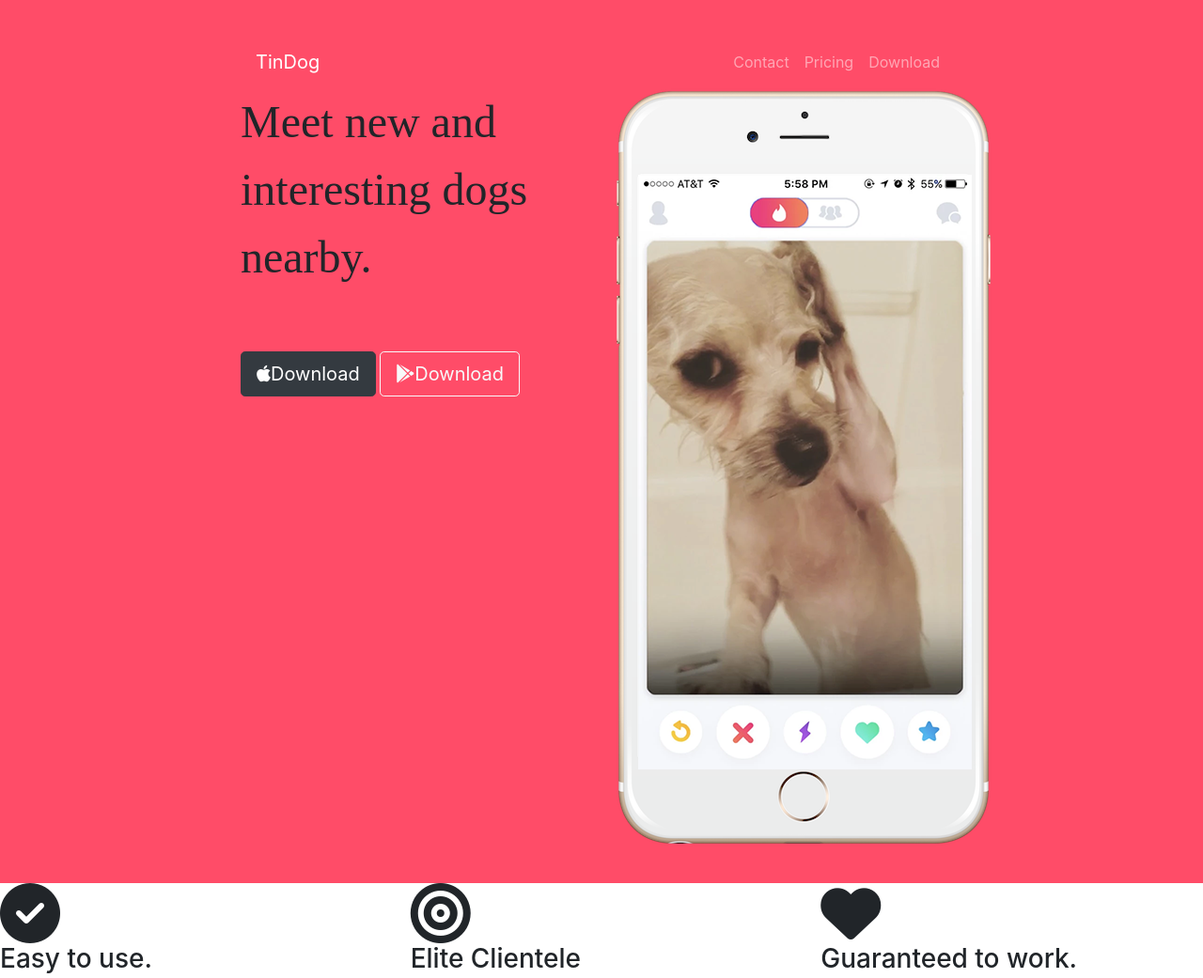
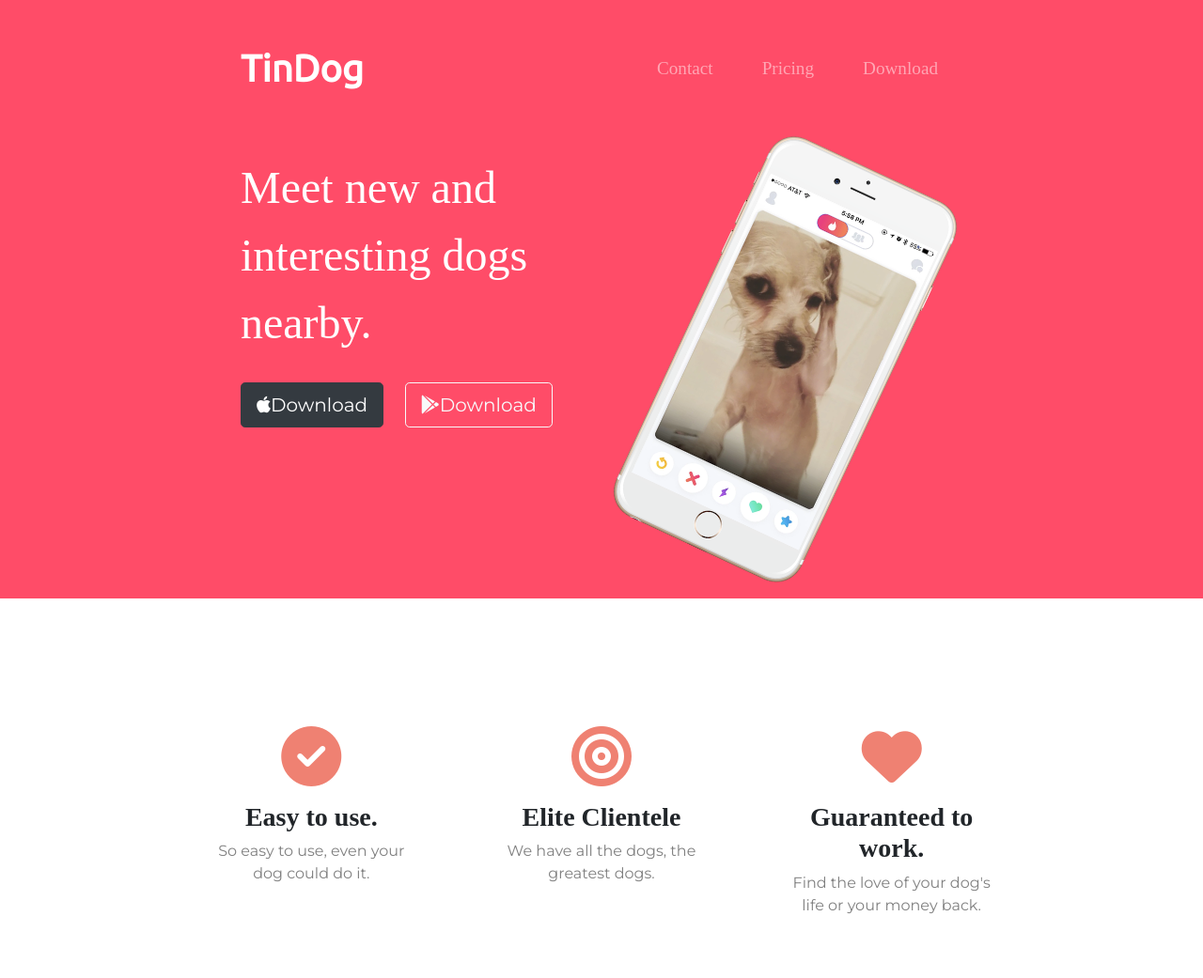
Before and after one commit to Issac1142-git/bootstrap, a plain HTML site: page index.html in a window 1280 px wide. Shown: the top 1041 px of the page at 94% size. Drawn offline with nearby package versions, Linux system fonts and the light colour scheme.

Commit message:
Update styles.css

```diff
--- a/css/styles.css
+++ b/css/styles.css
@@ -1,23 +1,103 @@
 #title
 {
     background-color: #ff4c68;
+    color: white;
 }
 
 h1{
     font-family: "Montserrat-Black";
     font-size: 3rem;
     line-height: 1.5;
-padding-bottom: 15%;
+padding-bottom: 5%;
 }
 
 
 .container-fluid{
 
-    padding: 3% 20%;
+    padding: 3% 20% 2%;
     }
 
 
 
-.navg{
-    padding-bottom: 3%;
+body{
+  font-family: "Montserrat"
 }
+
+
+.navbar{
+  padding: 0 0 3.5rem;
+  font-family: "Ubuntu";
+}
+
+
+
+
+.navbar-brand{
+  font-family: "Ubuntu";
+  font-weight: bold;
+  font-size: 2.5rem;
+}
+
+
+.nav-item{
+padding: 0 18px;
+  }
+
+.nav-link{
+  font-family: "Montserrat-Light";
+  font-size: 1.2rem;
+
+
+}
+
+
+.download-btn
+{
+  margin: 0 5% 5% 0 ;
+}
+
+
+.imgwidth{
+  width: 60%;
+  transform: rotate(25deg);
+position: relative;
+
+bottom: 5px;
+left: 70px;
+}
+
+
+#features
+{
+  padding: 7% 15%;
+}
+
+
+.feature-box{
+  text-align: center;
+  padding: 5%
+}
+
+
+h3
+{
+  font-family: "Montserrat-Bold";
+  font-weight: bold;
+}
+
+
+p{
+  color: grey;
+}
+
+
+.icon
+{
+  color: #ef8172;
+  margin-bottom: 1rem;
+}
+
+.icon:hover
+{
+  color: #ff4c68;
+}
```
